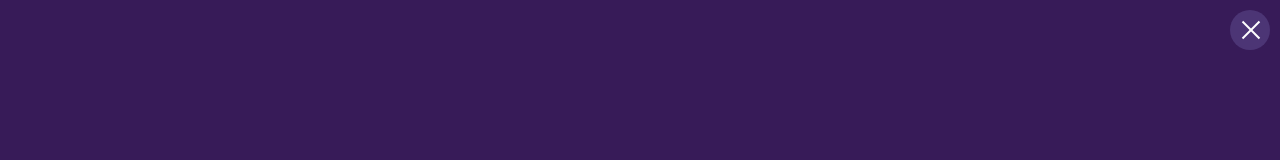
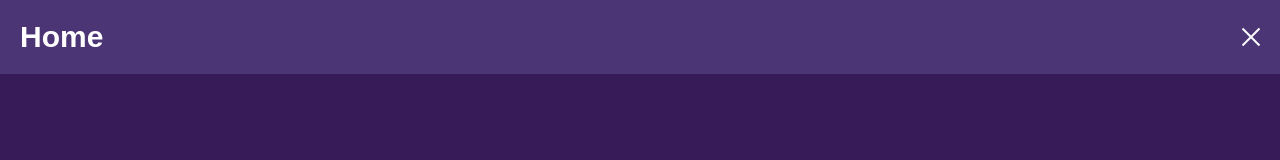
Before and after one commit to foorstir/foorstir.github.io, a plain HTML site: page home.html in a window 1280 px wide. Drawn offline with Linux system fonts and the light colour scheme.

Commit message:
big changes

```diff
--- a/home.html
+++ b/home.html
@@ -9,9 +9,12 @@
     <div class="back-container">
     <div class="back-button">
         <a href="index.html" title="Back to Homepage">
-           <button>  </button>
+           <button></button>
         </a>
      </div>
     </div>
+    <div class="header">
+        <h1 class="home-header">Home</h1>
+    </div>
 </body>
 </html>
--- a/style.css
+++ b/style.css
@@ -76,7 +76,7 @@ body {
   width: 2px;
   height: 24px;
   background-color: #fff;
-  top: 8px;
+  top: 15px;
 }
 
 .back-button button::before {
@@ -88,3 +88,29 @@ body {
   transform: rotate(-45deg);
   left: auto;
 }
+
+.header {
+  display: flex;
+  justify-content: space-between;
+  align-items: center;
+  padding: 10px;
+  background-color: #4C3575;
+}
+
+.home-header {
+  font-size: 30px;
+  color: #fff;
+  margin:10px 10px;
+}
+
+.projects-header {
+  font-size: 30px;
+  color: #fff;
+  margin:10px 10px;
+}
+
+.about-header {
+  font-size: 30px;
+  color: #fff;
+  margin:10px 10px;
+}
```
Also changed, not shown: about.html (+4 -1 lines), projects.html (+4 -1 lines).
